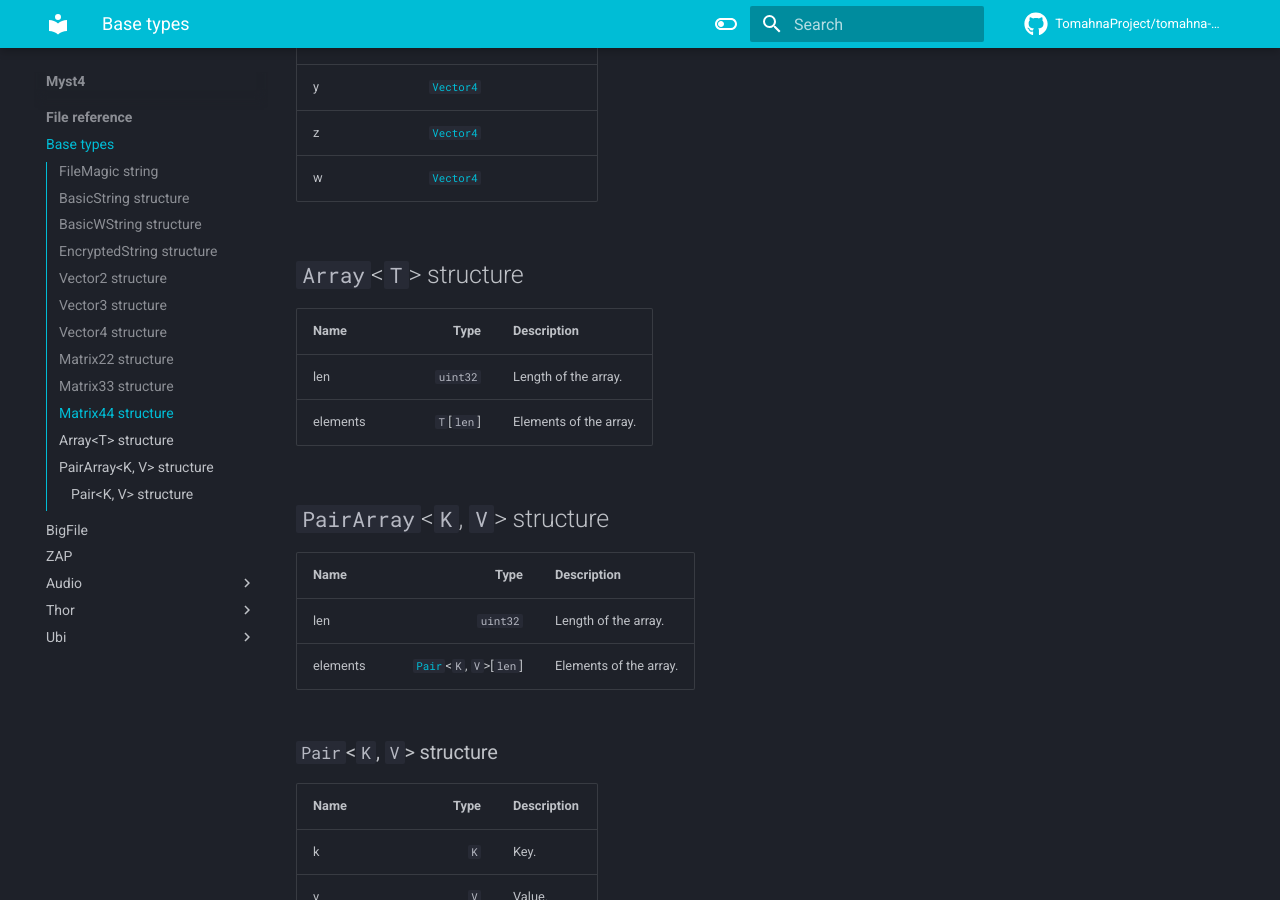
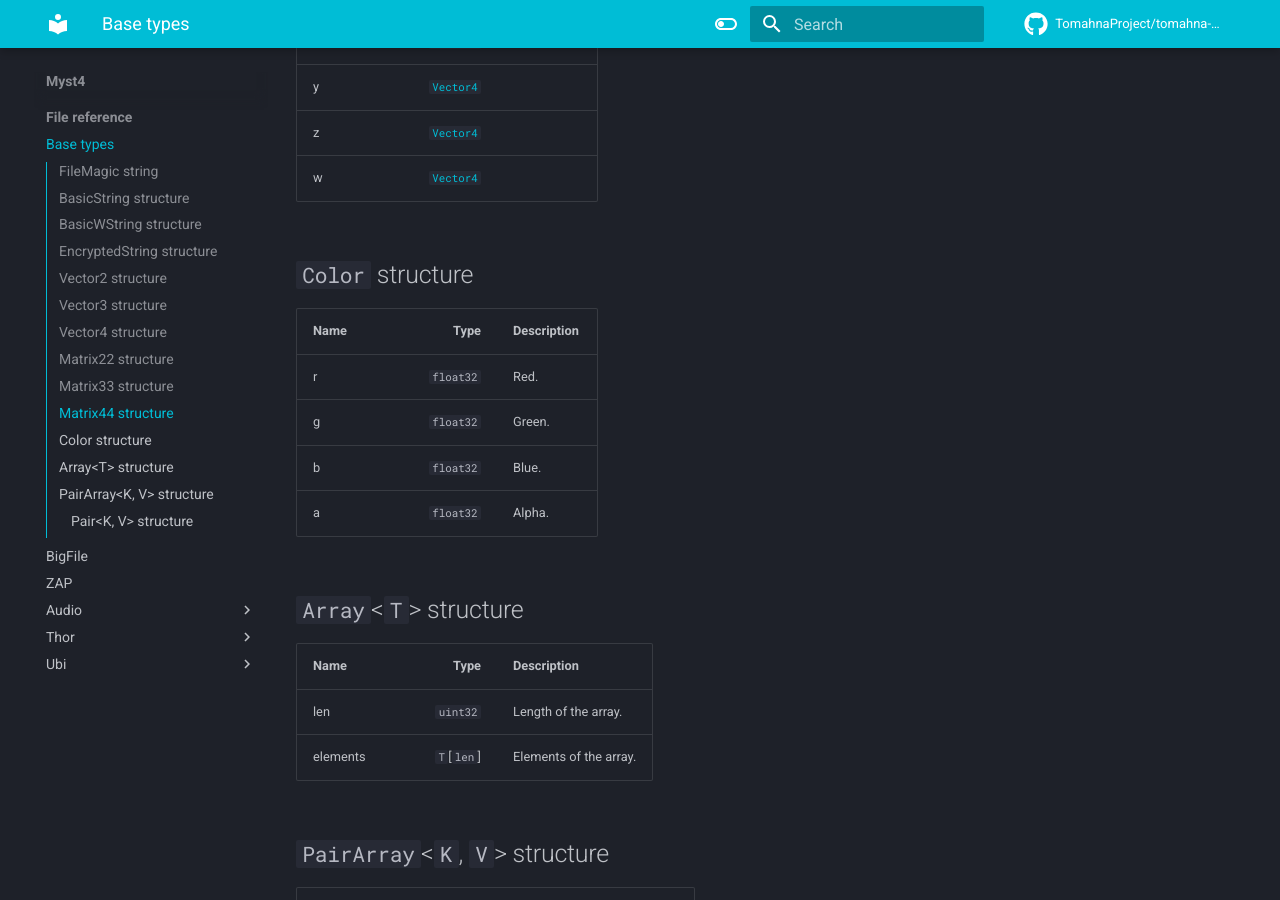
Before and after one commit to TomahnaProject/tomahna-project-wiki, an MkDocs documentation site: the page built from docs/myst4/file-reference/base.md, in a window 1280 px wide and 900 px high, scrolled down 2882 px. Built offline with MkDocs 1.6.1 and Material for MkDocs 9.7.7, drawn with Linux system fonts in a browser that asks for light colours; comment, search, counter and statistics services are not loaded.

Commit message:
myst4/file-reference/base: add `Color`

```diff
--- a/docs/myst4/file-reference/base.md
+++ b/docs/myst4/file-reference/base.md
@@ -85,6 +85,15 @@ Sometimes referred to as `vec4` or `quat`.
 | z | [`Vector4`](#vector4-structure) |  |
 | w | [`Vector4`](#vector4-structure) |  |
 
+## `Color` structure
+
+| Name | Type | Description |
+| :-- | --: | --- |
+| r | `float32` | Red. |
+| g | `float32` | Green. |
+| b | `float32` | Blue. |
+| a | `float32` | Alpha. |
+
 ## `Array`<`T`> structure
 
 | Name | Type | Description |
```
